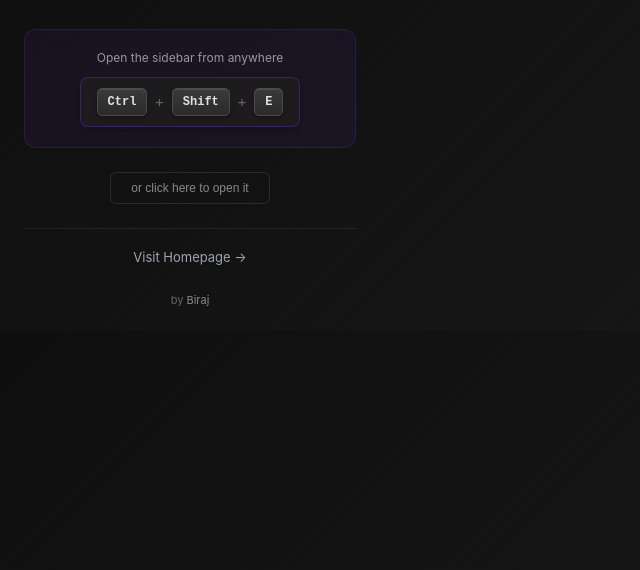
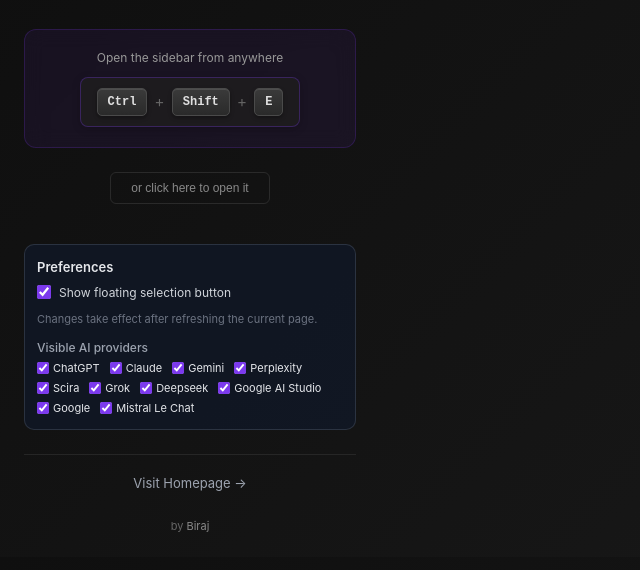
Before and after one commit to biraj21/ask-my-ai, a website built with Vite: page popup.html in a window 1280 px wide. Shown: the part 84-654 px from the top of the page, without its empty margins (0-640 px from the left). Built offline with nearby package versions, Linux system fonts and the light colour scheme; some packages are replaced by stand-ins of ours; no server answers.

Commit message:
feat: add AI visibility settings and global toggle for selection button (vibe-coded)

```diff
--- a/popup.html
+++ b/popup.html
@@ -75,6 +75,80 @@
       button:active {
         background: rgba(255, 255, 255, 0.08);
         transform: scale(0.98);
+      }
+
+      .settings-section {
+        margin-top: 16px;
+        padding: 14px 12px;
+        border-radius: 10px;
+        background: rgba(17, 24, 39, 0.8);
+        border: 1px solid rgba(148, 163, 184, 0.2);
+        display: flex;
+        flex-direction: column;
+        gap: 10px;
+      }
+
+      .settings-title {
+        font-size: 13px;
+        font-weight: 600;
+        color: #e5e7eb;
+      }
+
+      .toggle-row {
+        display: flex;
+        align-items: center;
+        gap: 8px;
+        font-size: 12px;
+        color: #d1d5db;
+        cursor: pointer;
+      }
+
+      .toggle-row input[type="checkbox"] {
+        width: 14px;
+        height: 14px;
+        accent-color: #7c3aed;
+        cursor: pointer;
+      }
+
+      .settings-hint {
+        font-size: 11px;
+        color: #6b7280;
+        margin-top: 2px;
+      }
+
+      .ai-settings {
+        margin-top: 4px;
+        display: flex;
+        flex-direction: column;
+        gap: 6px;
+      }
+
+      .ai-settings-title {
+        font-size: 12px;
+        font-weight: 500;
+        color: #9ca3af;
+      }
+
+      .ai-list {
+        display: flex;
+        flex-wrap: wrap;
+        gap: 6px 10px;
+      }
+
+      .ai-item {
+        display: flex;
+        align-items: center;
+        gap: 4px;
+        font-size: 11px;
+        color: #e5e7eb;
+        cursor: pointer;
+      }
+
+      .ai-item input[type="checkbox"] {
+        width: 12px;
+        height: 12px;
+        accent-color: #7c3aed;
+        cursor: pointer;
       }
 
       .links {
@@ -273,6 +347,21 @@
       <button id="open-sidebar">or click here to open it</button>
     </div>
 
+    <div class="settings-section">
+      <h2 class="settings-title">Preferences</h2>
+
+      <label class="toggle-row">
+        <input type="checkbox" id="toggle-selection-button" checked />
+        <span>Show floating selection button</span>
+      </label>
+      <p class="settings-hint">Changes take effect after refreshing the current page.</p>
+
+      <div class="ai-settings">
+        <p class="ai-settings-title">Visible AI providers</p>
+        <div id="ai-list" class="ai-list"></div>
+      </div>
+    </div>
+
     <div class="links">
       <a href="https://summerlabs.xyz/ask-my-ai" target="_blank">Visit Homepage →</a>
     </div>
--- a/src/content/ui/ask.ts
+++ b/src/content/ui/ask.ts
@@ -195,7 +195,7 @@
           placeholder="Custom prompt..."
           autocomplete="off"
         />
-        <div class="input-hint">Enter to send | Esc to cancel</div>
+        <div class="input-hint"><u>Enter</u> to send | <u>Esc</u> to cancel</div>
       </div>
     </div>
   `;
--- a/src/popup.ts
+++ b/src/popup.ts
@@ -1,4 +1,5 @@
-import { COMMAND_SHORTCUTS } from "./constants";
+import { AI_WEBSITES, COMMAND_SHORTCUTS } from "./constants";
+import { ExtStorage } from "./storage";
 import { isItMac } from "./utils";
 
 const isMac = isItMac();
@@ -124,5 +125,80 @@
   }
 }
 
-// Check shortcut status on load
-document.addEventListener("DOMContentLoaded", checkAndDisplayShortcutStatus);
+async function initSettings() {
+  // Floating selection button toggle
+  const selectionToggle = document.getElementById("toggle-selection-button") as HTMLInputElement | null;
+  if (selectionToggle) {
+    try {
+      const enabled = await ExtStorage.local.getSelectionButtonEnabled();
+      selectionToggle.checked = enabled;
+
+      selectionToggle.addEventListener("change", async () => {
+        await ExtStorage.local.setSelectionButtonEnabled(selectionToggle.checked);
+      });
+    } catch (error) {
+      console.error("Error initializing selection button toggle:", error);
+    }
+  }
+
+  // AI visibility settings
+  const aiListContainer = document.getElementById("ai-list");
+  if (!aiListContainer) {
+    return;
+  }
+
+  let enabledAIs = await ExtStorage.local.getEnabledAIs();
+  const allAiKeys = Object.keys(AI_WEBSITES) as (keyof typeof AI_WEBSITES)[];
+
+  // Default: all enabled
+  if (!enabledAIs || enabledAIs.length === 0) {
+    enabledAIs = allAiKeys as any;
+  }
+
+  const render = () => {
+    aiListContainer.innerHTML = "";
+
+    allAiKeys.forEach((key) => {
+      const item = document.createElement("label");
+      item.className = "ai-item";
+
+      const checkbox = document.createElement("input");
+      checkbox.type = "checkbox";
+      checkbox.checked = enabledAIs!.includes(key as any);
+
+      const span = document.createElement("span");
+      span.textContent = AI_WEBSITES[key].label;
+
+      item.appendChild(checkbox);
+      item.appendChild(span);
+
+      checkbox.addEventListener("change", async () => {
+        const currentlyEnabled = new Set(enabledAIs);
+
+        if (checkbox.checked) {
+          currentlyEnabled.add(key as any);
+        } else {
+          // Prevent disabling all providers – keep at least one
+          if (currentlyEnabled.size <= 1) {
+            checkbox.checked = true;
+            return;
+          }
+          currentlyEnabled.delete(key as any);
+        }
+
+        enabledAIs = Array.from(currentlyEnabled) as any;
+        await ExtStorage.local.setEnabledAIs(enabledAIs as any);
+      });
+
+      aiListContainer.appendChild(item);
+    });
+  };
+
+  render();
+}
+
+// Initialize popup UI on load
+document.addEventListener("DOMContentLoaded", () => {
+  checkAndDisplayShortcutStatus();
+  initSettings();
+});
--- a/src/storage.ts
+++ b/src/storage.ts
@@ -26,6 +26,38 @@
 
     setPrevSelectedAI: (prevSelectedAI: string) => {
       return chrome.storage.local.set({ prevSelectedAI });
+    },
+
+    /**
+     * List of enabled AI providers for the side panel.
+     * If not set, all AIs are considered enabled.
+     */
+    getEnabledAIs: async (): Promise<AiType[] | null> => {
+      const { enabledAIs } = await chrome.storage.local.get("enabledAIs");
+      if (Array.isArray(enabledAIs)) {
+        return enabledAIs as AiType[];
+      }
+      return null;
+    },
+
+    setEnabledAIs: (enabledAIs: AiType[]) => {
+      return chrome.storage.local.set({ enabledAIs });
+    },
+
+    /**
+     * Global toggle for the floating selection button.
+     * Defaults to true when not explicitly set.
+     */
+    getSelectionButtonEnabled: async (): Promise<boolean> => {
+      const { selectionButtonEnabled } = await chrome.storage.local.get("selectionButtonEnabled");
+      if (typeof selectionButtonEnabled === "boolean") {
+        return selectionButtonEnabled;
+      }
+      return true;
+    },
+
+    setSelectionButtonEnabled: (enabled: boolean) => {
+      return chrome.storage.local.set({ selectionButtonEnabled: enabled });
     },
   },
 
```
Also changed, not shown: src/content/selection-popup.ts (+17 -20 lines), src/side-panel.ts (+17 -5 lines).
